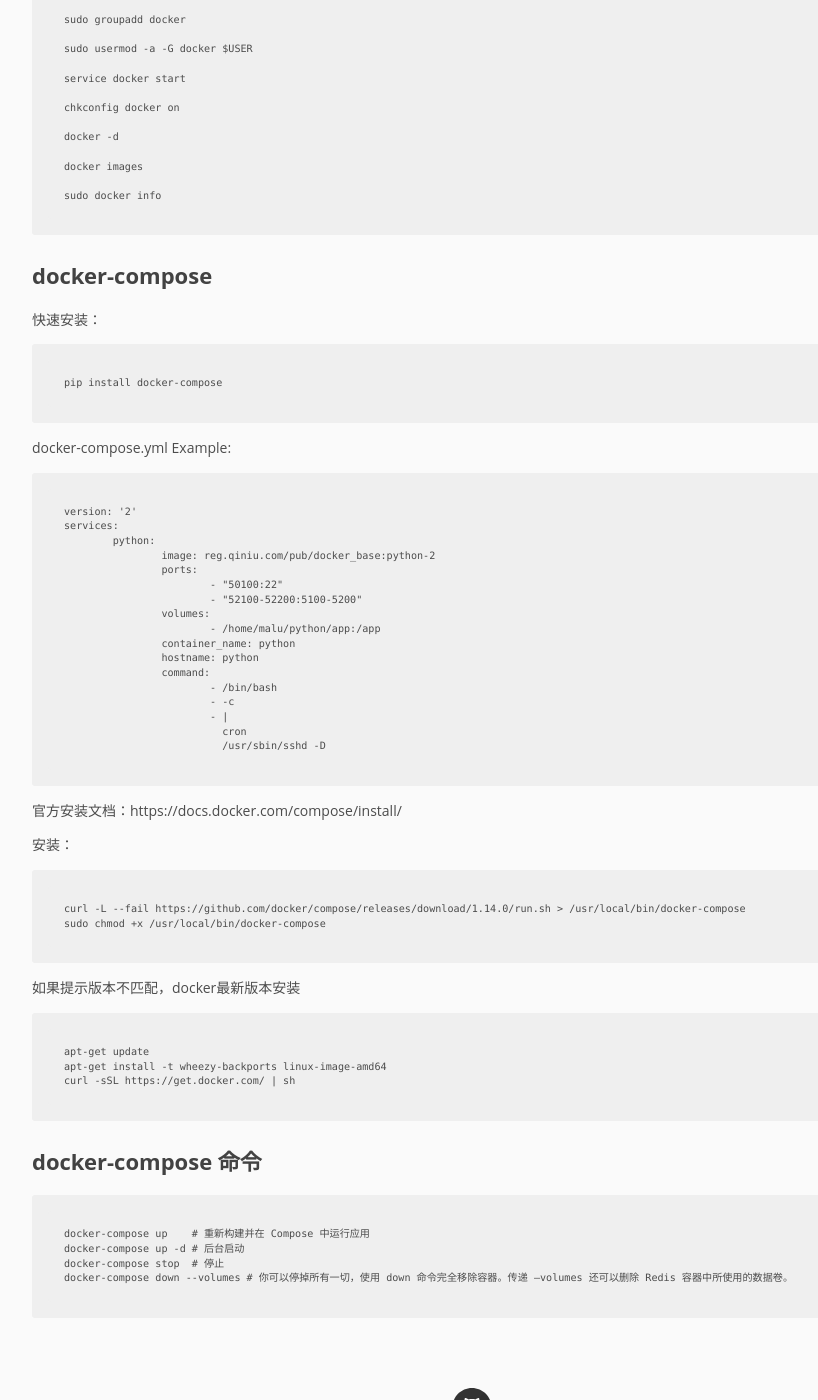
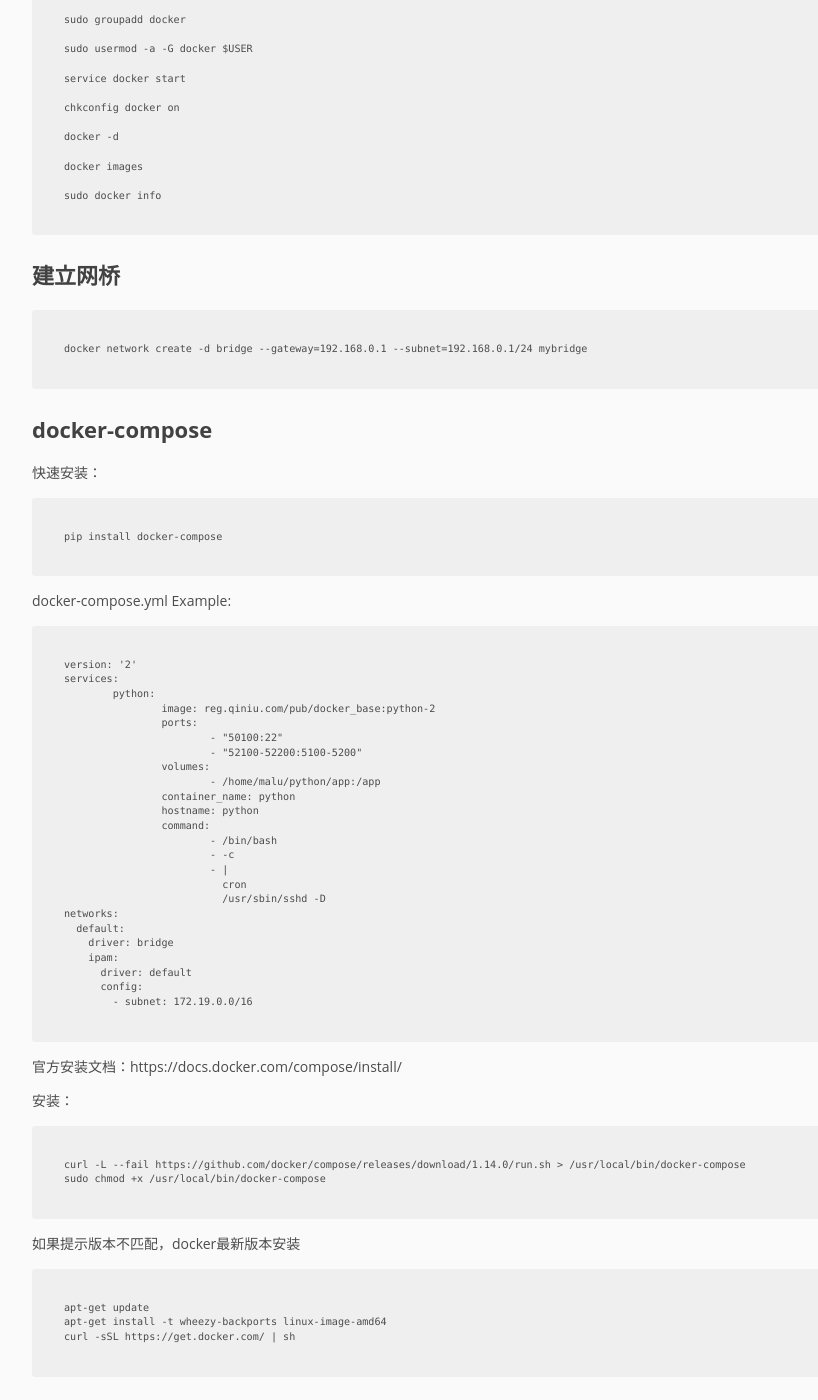
Before and after one commit to pingmalu/pingmalu.github.io, a Jekyll site: the page built from _posts/2015-12-02-Docker日常笔记.md, in a window 1280 px wide and 1400 px high, scrolled down 8811 px. Shown: the whole window, without its empty margins (168-986 px from the left). Built offline with Jekyll 4.4.1, drawn with Linux system fonts in a browser that asks for light colours.

Commit message:
'update'

```diff
--- a/_posts/2015-12-02-Docker日常笔记.md
+++ b/_posts/2015-12-02-Docker日常笔记.md
@@ -341,6 +341,11 @@ http://cloud.51cto.com/art/201412/461261.htm
     sudo docker info
 
 
+# 建立网桥
+
+	docker network create -d bridge --gateway=192.168.0.1 --subnet=192.168.0.1/24 mybridge
+
+
 # docker-compose
 
 快速安装：
@@ -366,6 +371,13 @@ docker-compose.yml Example:
 	                        - |
 	                          cron
 	                          /usr/sbin/sshd -D
+	networks:
+	  default:
+	    driver: bridge
+	    ipam:
+	      driver: default
+	      config:
+	        - subnet: 172.19.0.0/16
 
 
 
```
